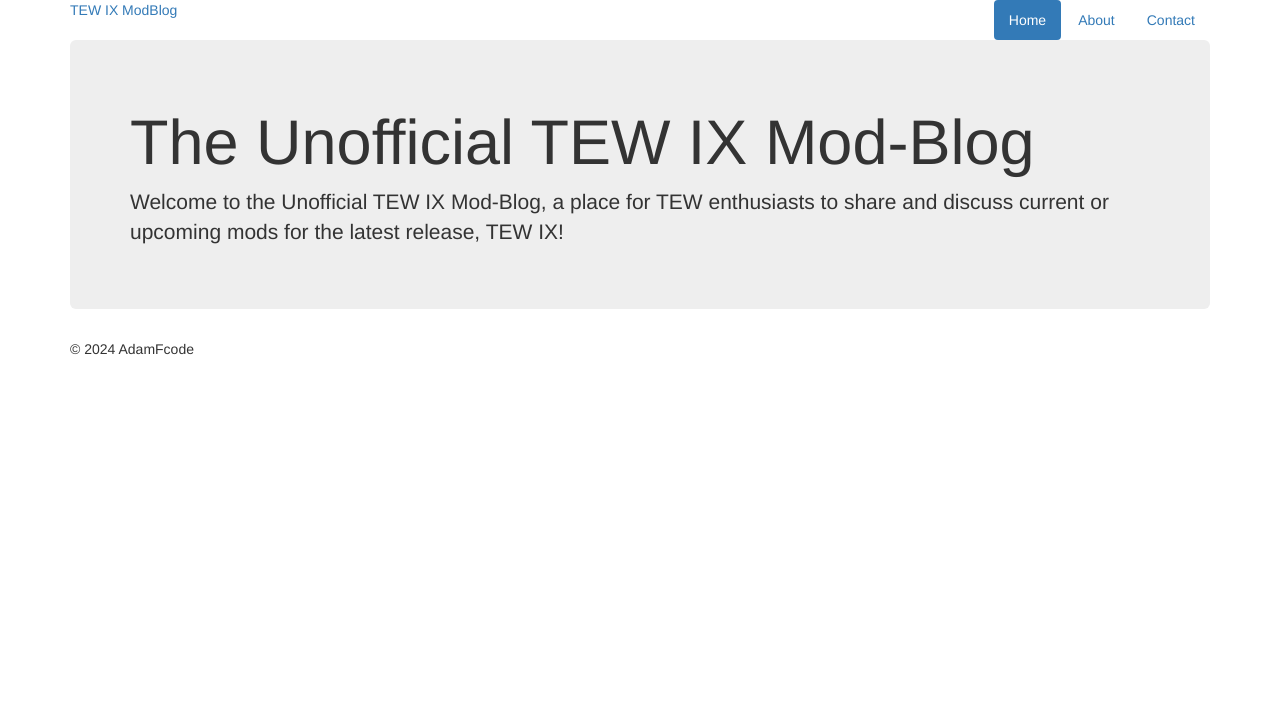
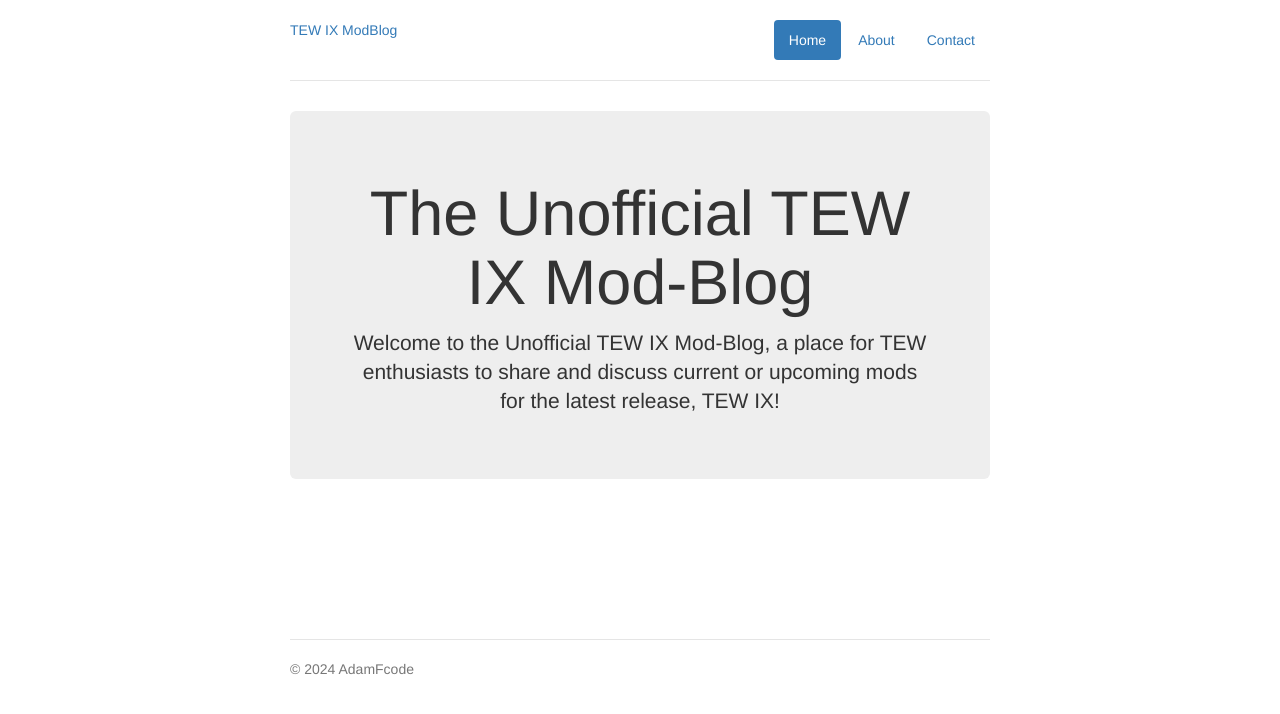
Before and after one commit to AdamFcode/TEW-ModBlog, a Django app: page / in a window 1280 px wide. Shown: the top 714 px of the page. Run offline with Django 4.2, Linux system fonts and the light colour scheme; data that the repository does not hold is empty.

Commit message:
add intiial css from bootstrap

```diff
--- a/static/css/style.css
+++ b/static/css/style.css
@@ -0,0 +1,72 @@
+/* Space out content a bit */
+body {
+    padding-top: 20px;
+    padding-bottom: 20px;
+  }
+
+  /* Everything but the jumbotron gets side spacing for mobile first views */
+  .header,
+  .marketing,
+  .footer {
+    padding-right: 15px;
+    padding-left: 15px;
+  }
+
+  /* Custom page header */
+  .header {
+    padding-bottom: 20px;
+    border-bottom: 1px solid #e5e5e5;
+  }
+  .header h3 {
+    margin-top: 0;
+    margin-bottom: 0;
+    line-height: 40px; /* Make the masthead heading the same height as the navigation */
+  }
+
+  /* Custom page footer */
+  .footer {
+    padding-top: 19px;
+    color: #777;
+    border-top: 1px solid #e5e5e5;
+  }
+
+  /* Customize container */
+  @media (min-width: 768px) {
+    .container {
+      max-width: 730px;
+    }
+  }
+  .container-narrow > hr {
+    margin: 30px 0;
+  }
+
+  /* Main marketing message */
+  .jumbotron {
+    text-align: center;
+    border-bottom: 1px solid #e5e5e5;
+  }
+
+  /* Supporting marketing content */
+  .marketing {
+    margin: 40px 0;
+  }
+  .marketing p + h4 {
+    margin-top: 28px;
+  }
+
+  /* Responsive: Portrait tablets and up */
+  @media screen and (min-width: 768px) {
+    /* Remove the padding we set earlier */
+    .header,
+    .marketing,
+    .footer {
+      padding-right: 0;
+      padding-left: 0;
+    }
+    .header {
+      margin-bottom: 30px;
+    }
+    .jumbotron {
+      border-bottom: 0;
+    }
+  }
--- a/templates/base.html
+++ b/templates/base.html
@@ -12,7 +12,7 @@
     <title>TEW IX ModBlog</title>
     <link rel="stylesheet" href="https://cdn.jsdelivr.net/npm/bootstrap@3.4.1/dist/css/bootstrap.min.css"
         integrity="sha384-HSMxcRTRxnN+Bdg0JdbxYKrThecOKuH5zCYotlSAcp1+c8xmyTe9GYg1l9a69psu" crossorigin="anonymous">
-    <link href="jumbotron-narrow.css" rel="stylesheet">
+    <link rel="stylesheet" href="{% static 'css/style.css' %}">
 </head>
 
 <body>
```
